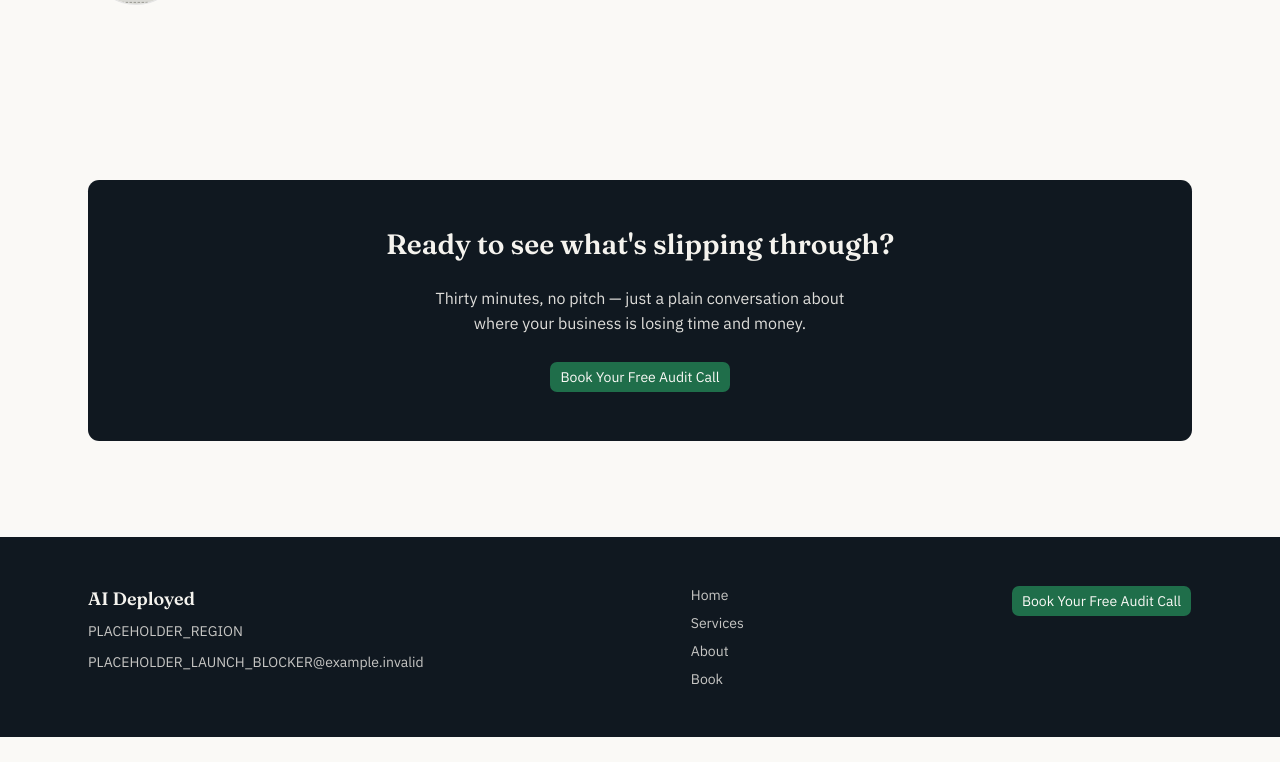
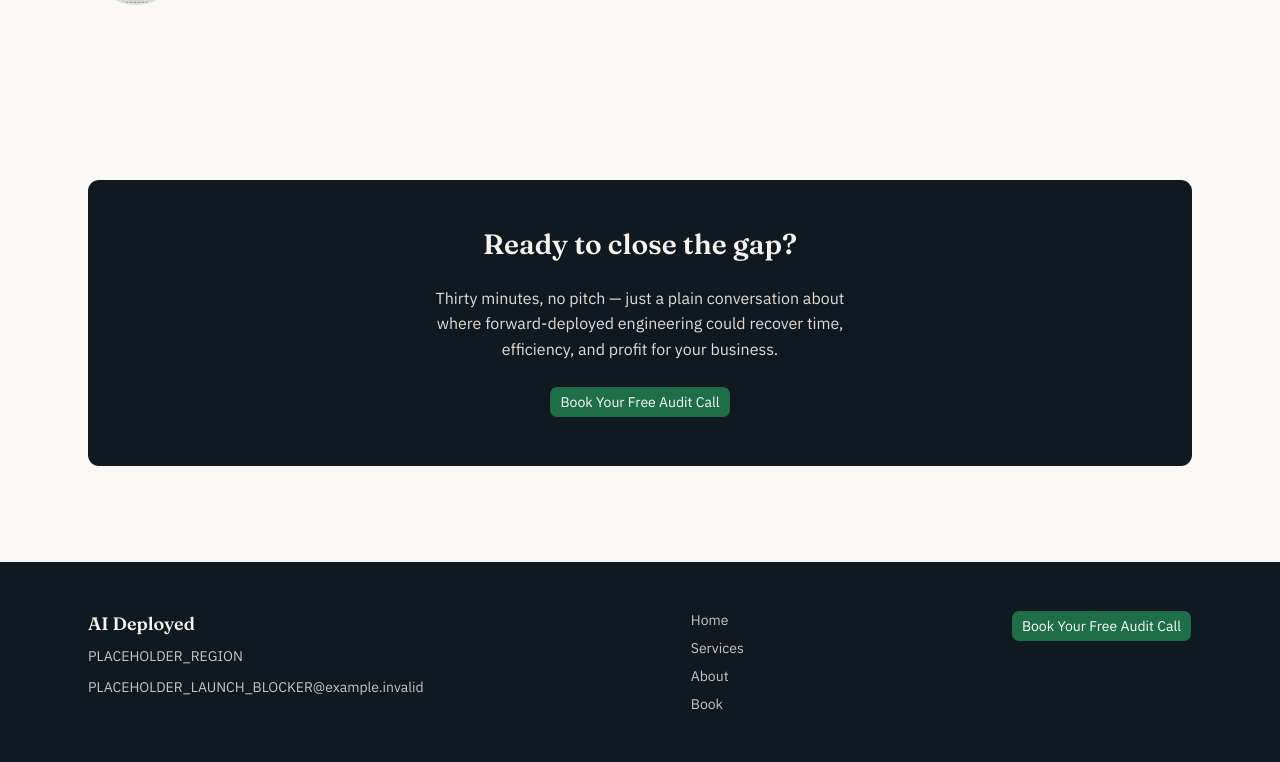
Before and after one commit to zhannie78/fde, a Next.js app: page / in a window 1280 px wide. Shown: the part 2283-3045 px from the top of the page. Before the commit the page ends 3020 px from the top, so only its background shows below. Built offline with nearby package versions, Linux system fonts and the light colour scheme.

Commit message:
feat(05-04): rewrite FinalCta copy and add cta anchor
- Add id="cta" to the section wrapper (was missing)
- Drop v1 "slipping through"/missed-call framing from headline and body
- New copy speaks the FDE offer close (time/efficiency/profit), keeps
  the bg-secondary dark band and BookCta unchanged

```diff
--- a/src/components/sections/final-cta.tsx
+++ b/src/components/sections/final-cta.tsx
@@ -6,14 +6,18 @@ import { BookCta } from "@/components/book-cta";
  */
 export function FinalCta() {
   return (
-    <section className="mx-auto w-full max-w-6xl px-4 py-16 sm:px-6 sm:py-24">
+    <section
+      id="cta"
+      className="mx-auto w-full max-w-6xl px-4 py-16 sm:px-6 sm:py-24"
+    >
       <div className="flex flex-col items-center gap-6 rounded-xl bg-secondary px-6 py-12 text-center text-secondary-foreground sm:px-12">
         <h2 className="font-heading text-2xl leading-[1.2] font-semibold sm:text-[1.75rem]">
-          Ready to see what&apos;s slipping through?
+          Ready to close the gap?
         </h2>
         <p className="max-w-md text-base leading-[1.6] text-secondary-foreground/90">
           Thirty minutes, no pitch — just a plain conversation about where
-          your business is losing time and money.
+          forward-deployed engineering could recover time, efficiency, and
+          profit for your business.
         </p>
         <BookCta />
       </div>
```
